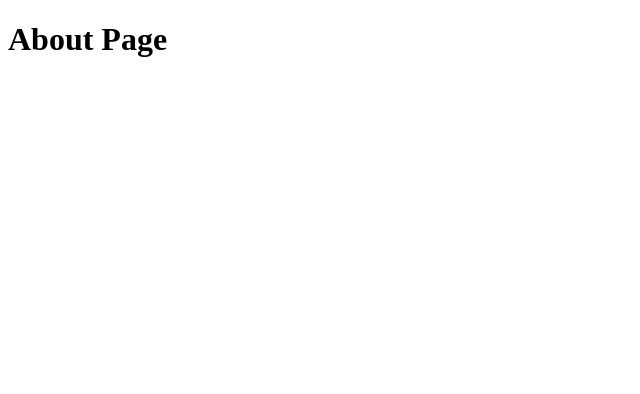
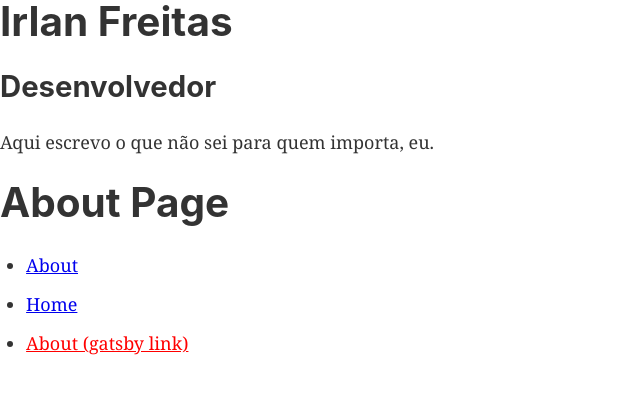
Before and after one commit to IrlanFreitas/blog, a Gatsby site: page /about in a window 1280 px wide. Shown: the whole page, without its empty margins (0-640 px from the left). Built offline with nearby package versions, Linux system fonts and the light colour scheme; Gatsby itself is replaced by a stand-in of ours.

Commit message:
Finalização da parte em relação a estrutura do Gatsby

```diff
--- a/gatsby-browser.js
+++ b/gatsby-browser.js
@@ -5,3 +5,4 @@
  */
 
 // You can delete this file if you're not using it
+//! Aqui são passados todas as variáveis ou libs que queiramos utilizar no frontend
--- a/gatsby-config.js
+++ b/gatsby-config.js
@@ -1,3 +1,9 @@
+
+//! Principal arquivo do GatsbyJS
+
+//* Responsável por fazer toda a configuração relacionados aos plugins
+//* e outros dados que são passados para dentro do site
+
 module.exports = {
   siteMetadata: {
     title: `My Blog`,
--- a/gatsby-node.js
+++ b/gatsby-node.js
@@ -5,3 +5,4 @@
  */
 
 // You can delete this file if you're not using it
+//! Serve para poder trabalhar com a api do Gatsby, praticamente todos os conjuntos de dados são passados aqui
--- /dev/null
+++ b/src/components/Profile/index.js
@@ -0,0 +1,11 @@
+import React from "react"
+
+export default function Profile() {
+  return (
+    <div className="Profile-wrapper">
+      <h1>Irlan Freitas</h1>
+      <h2>Desenvolvedor</h2>
+      <p>Aqui escrevo o que não sei para quem importa, eu.</p>
+    </div>
+  )
+}
--- a/src/components/layout.js
+++ b/src/components/layout.js
@@ -7,11 +7,19 @@
 
 import React from "react"
 import PropTypes from "prop-types"
+import Profile from "./Profile"
 
 import "./layout.css"
 
 const Layout = ({ children }) => {
-  return <main>{children}</main>
+  return (
+    <>
+      <aside>
+        <Profile />
+      </aside>
+      <main>{children}</main>
+    </>
+  )
 }
 
 Layout.propTypes = {
--- a/src/pages/about.js
+++ b/src/pages/about.js
@@ -1,7 +1,26 @@
-import React from 'react'
+import React from "react"
+import Layout from "../components/layout"
+import SEO from "../components/seo"
+import { Link } from 'gatsby'
 
 const AboutPage = () => (
+  <Layout>
+    <SEO title="About" />
     <h1>About Page</h1>
+    <ul>
+      <li>
+        <a href="/about">About</a>
+      </li>
+      <li>
+        <Link to="/" activeStyle={{ color: "red" }}>
+          Home
+        </Link>
+      </li>
+      <li>
+        <Link to="/about"  activeStyle={{ color: "red" }}>About (gatsby link)</Link>
+      </li>
+    </ul>
+  </Layout>
 )
 
-export default AboutPage;
+export default AboutPage
--- a/src/pages/index.js
+++ b/src/pages/index.js
@@ -10,7 +10,13 @@ const IndexPage = () => (
 
     <ul>
       <li>
-        <Link to='/about'>About</Link>
+        <a href='/about'>About</a>
+      </li>
+      <li>
+        <Link to='/' activeStyle={{ color:'red' }} >Home</Link>
+      </li>
+      <li>
+        <Link to='/about'>About (gatsby link)</Link>
       </li>
     </ul>
 
```
